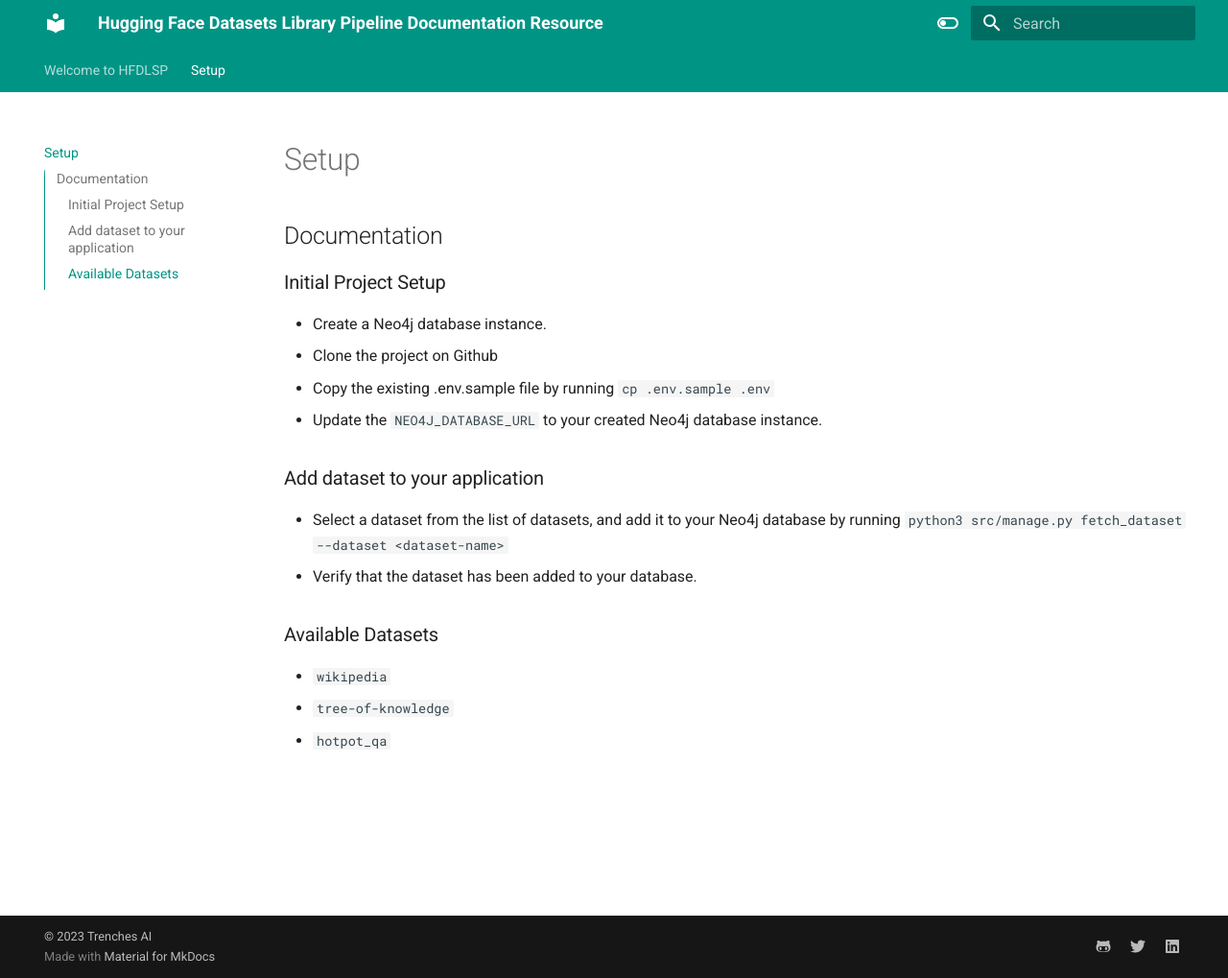
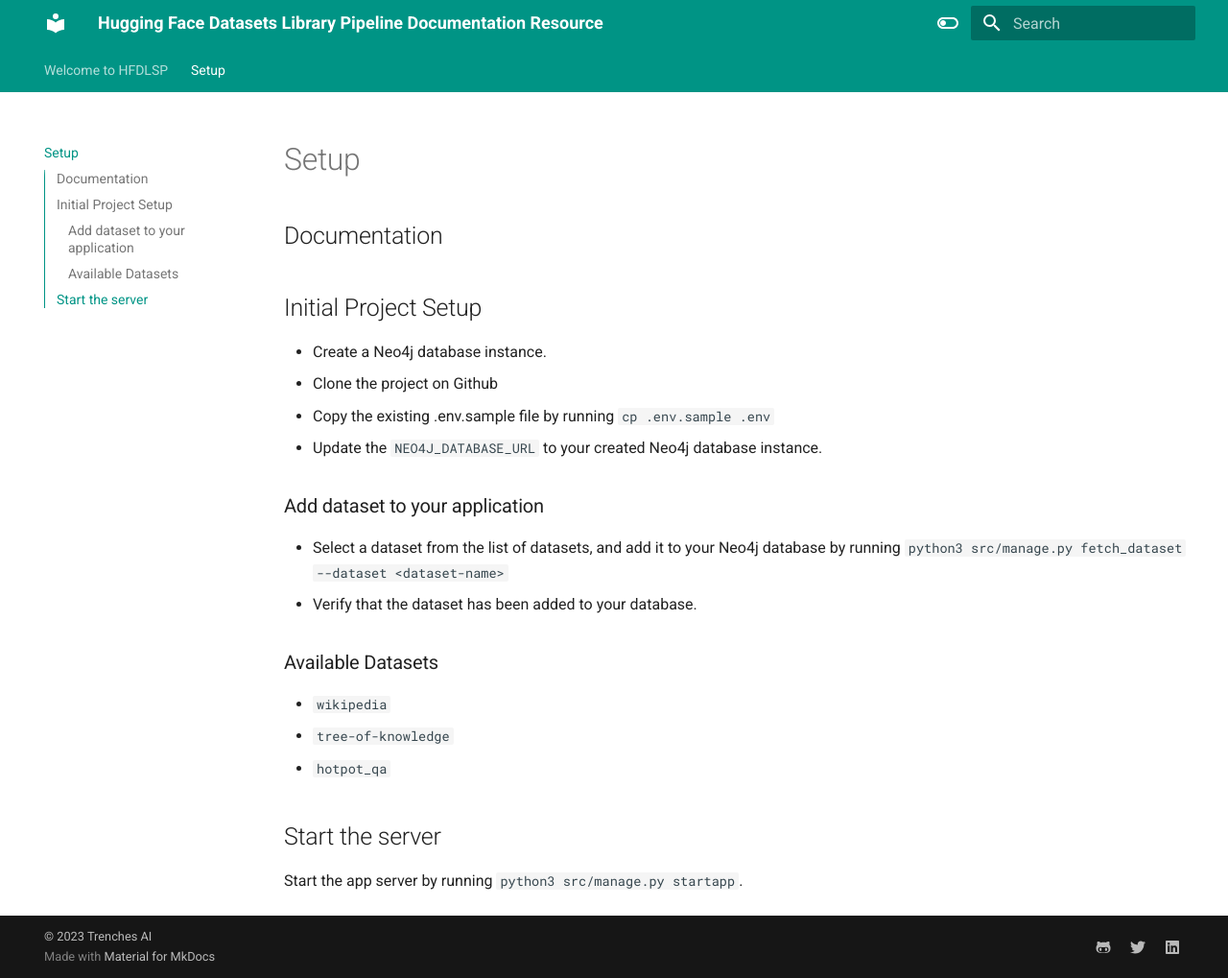
Before and after one commit to aitrenches/HFDLSP, an MkDocs documentation site: the page built from docs/setup.md, in a window 1280 px wide and 1019 px high. Shown: the whole window at 96% size. Built offline with MkDocs 1.6.1 and Material for MkDocs 9.7.7, drawn with Linux system fonts in a browser that asks for light colours.

Commit message:
chore: added server start command to doc

```diff
--- a/docs/setup.md
+++ b/docs/setup.md
@@ -1,6 +1,6 @@
 ## Documentation
 
-### Initial Project Setup
+## Initial Project Setup
 
 - Create a Neo4j database instance.
 - Clone the project on Github
@@ -17,3 +17,7 @@
 - `wikipedia`
 - `tree-of-knowledge`
 - `hotpot_qa`
+
+## Start the server
+
+Start the app server by running `python3 src/manage.py startapp`.
```
